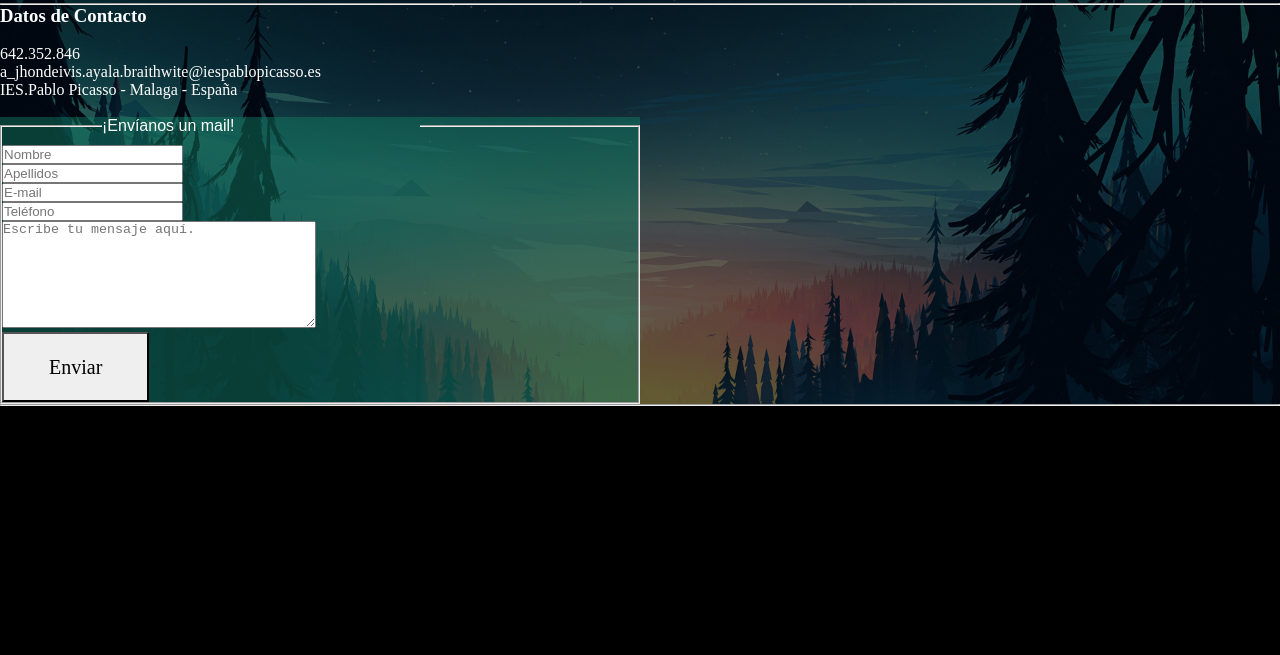
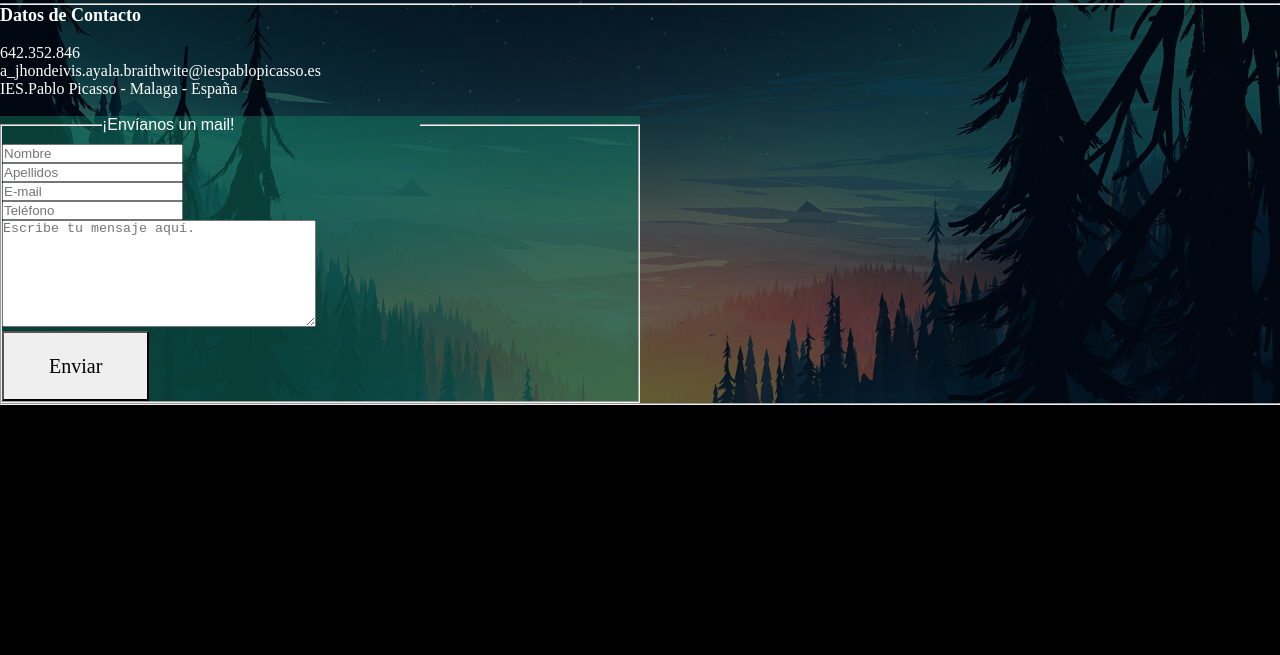
Before and after one commit to jhonayala/paginaLLMM, a plain HTML site: page contacto.html in a window 1280 px wide. Shown: the part 145-800 px from the top of the page. Drawn offline with Linux system fonts and the light colour scheme.

Commit message:
arreglo del mail en contactos

```diff
--- a/contacto.html
+++ b/contacto.html
@@ -19,7 +19,7 @@
 
         <link rel="stylesheet" href="css/Menustyle.css" type="text/css" media="screen" />
         <link rel="stylesheet" href="css/style.css" type="text/css" media="screen"/>
-
+       <link rel="stylesheet" href="css/textstyle.css" type="text/css" media="screen">
 
 
     </head>
@@ -83,10 +83,10 @@
 
                 <div class="col-md-6">
                     <ul class="list-group">
-                    <li class="list-group-item"><span > <h3>Datos de Contacto</h3></span></li>
+                    <li class="list-group-item"><span > <h3 class="textMie1tam">Datos de Contacto</h3></span></li>
                     <br>
                       <li class="list-group-item"><i class="fa fa-phone fa-lg"></i> 642.352.846</li>
-                      <li class="list-group-item "><i class="fa fa-envelope fa-lg"></i> a_jhondeivis.ayala.braithwite@iespablopicasso.es</li>
+                      <li class="list-group-item ">a_jhondeivis.ayala.braithwite@iespablopicasso.es</li>
                       <li class="list-group-item"><i class="fa fa-map-marker fa-lg"></i> IES.Pablo Picasso - Malaga - España</li>
                     </ul>
 
```
